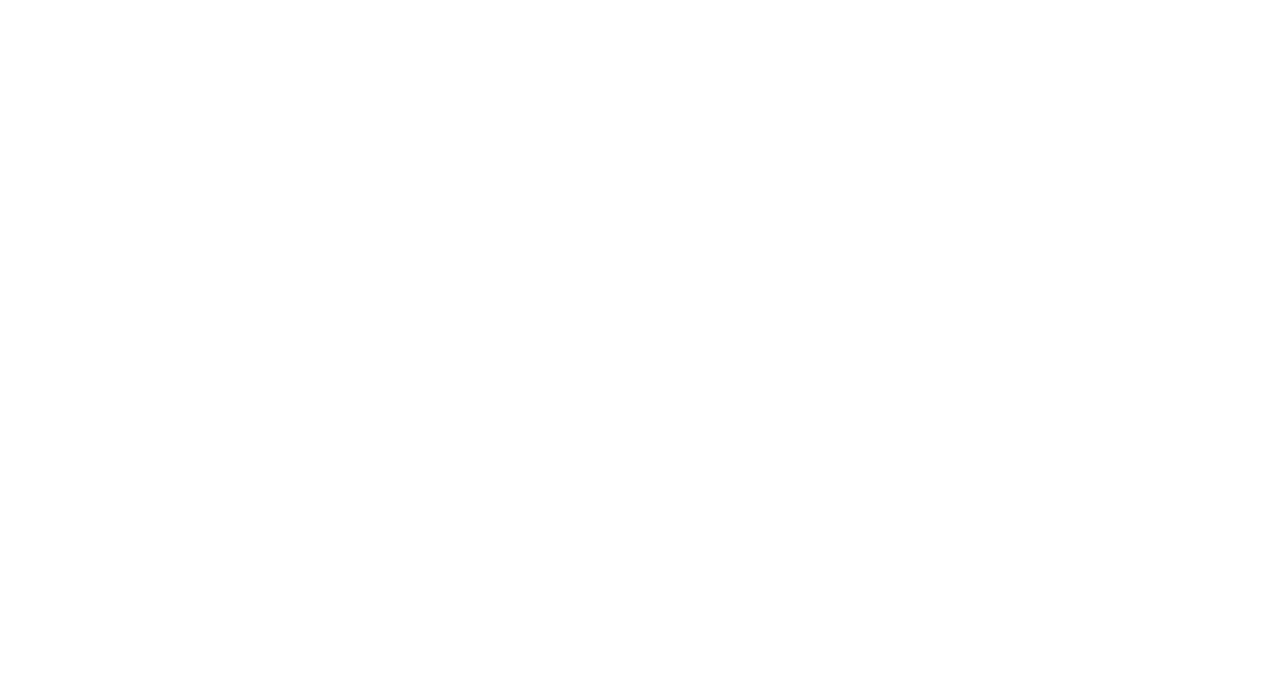
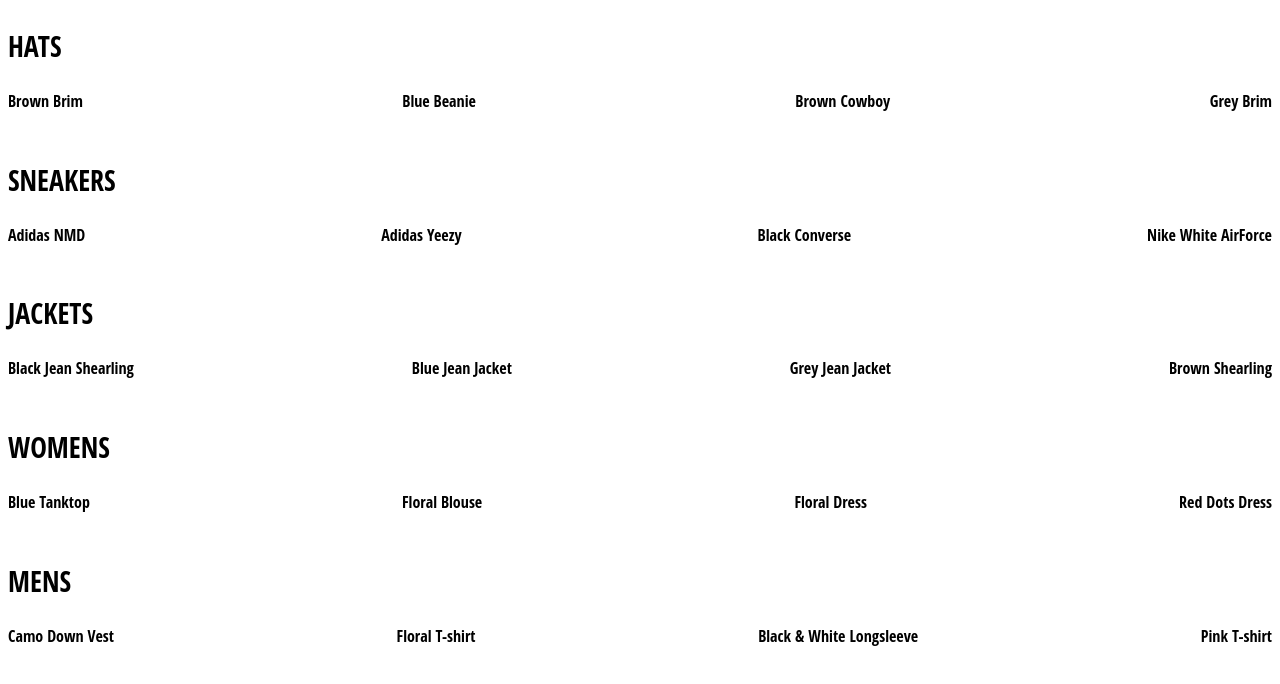
Before and after one commit to Divesh-singh/react-master-project, a React (Create React App) app: page /shop in a window 1280 px wide. Shown: the top 684 px of the page. Built offline with nearby package versions, Linux system fonts and the light colour scheme.

Commit message:
shop page development

```diff
--- a/src/App.js
+++ b/src/App.js
@@ -4,21 +4,15 @@
 import './App.css';
 
 import HomePage from './pages/homepage/homepage.component.jsx';
+import ShopPage from './pages/shop/shop.component';
 
-const HatsPage = () => (
-  <div>
-    <h1>
-      This is HATS PAGE
-    </h1>
-  </div>
-);
 
 function App() {
   return (
     <div>
       <Switch>
         <Route exact path='/' component={HomePage} />
-        <Route exact path='/shop/hats' component={HatsPage} />
+        <Route exact path='/shop' component={ShopPage} />
       </Switch>
 
     </div>
--- /dev/null
+++ b/src/components/collection-preview-component/collection-preview.component.jsx
@@ -0,0 +1,17 @@
+import React from 'react';
+
+import './collection-preview.styles.scss';
+
+const CollectionPreview = ({title, items }) => (
+    <div className="collection-preview">
+        <h1 className="title">{ title.toUpperCase()}</h1>
+        <div className="preview">
+            { items.filter((item, idx) => idx < 4)
+            .map(item => (
+                <div key={item.id}>{item.name}</div>
+            ))}
+        </div>
+    </div>
+);
+
+export default CollectionPreview;
--- /dev/null
+++ b/src/components/collection-preview-component/collection-preview.styles.css
@@ -0,0 +1,13 @@
+.collection-preview {
+  display: flex;
+  flex-direction: column;
+  margin-bottom: 30px;
+}
+.collection-preview .title {
+  font-size: 28px;
+  margin-bottom: 25px;
+}
+.collection-preview .preview {
+  display: flex;
+  justify-content: space-between;
+}
--- /dev/null
+++ b/src/components/collection-preview-component/collection-preview.styles.scss
@@ -0,0 +1,15 @@
+.collection-preview {
+    display: flex;
+    flex-direction: column;
+    margin-bottom: 30px;
+
+    .title {
+      font-size: 28px;
+      margin-bottom: 25px;
+    }
+
+    .preview {
+      display: flex;
+      justify-content: space-between;
+    }
+  }
--- /dev/null
+++ b/src/pages/shop/shop.component.jsx
@@ -0,0 +1,29 @@
+import React from 'react';
+import SHOP_DATA from './shop.data'
+import CollectionPreview from '../../components/collection-preview-component/collection-preview.component'
+
+class ShopPage extends React.Component {
+    constructor(props) {
+        super(props);
+
+        this.state = {
+            collections: SHOP_DATA
+        };
+    }
+
+    render() {
+        const {collections} = this.state;
+        return (
+            <div className="shop-page">
+            {
+                collections.map(({id, ...otherCollectionProps}) => (
+                    <CollectionPreview key={id} {...otherCollectionProps} />
+                ))
+
+            }
+            </div>
+        )
+    }
+}
+
+export default ShopPage;
--- /dev/null
+++ b/src/pages/shop/shop.data.jsx
@@ -0,0 +1,249 @@
+const SHOP_DATA = [
+    {
+      id: 1,
+      title: 'Hats',
+      routeName: 'hats',
+      items: [
+        {
+          id: 1,
+          name: 'Brown Brim',
+          imageUrl: 'https://i.ibb.co/ZYW3VTp/brown-brim.png',
+          price: 25
+        },
+        {
+          id: 2,
+          name: 'Blue Beanie',
+          imageUrl: 'https://i.ibb.co/ypkgK0X/blue-beanie.png',
+          price: 18
+        },
+        {
+          id: 3,
+          name: 'Brown Cowboy',
+          imageUrl: 'https://i.ibb.co/QdJwgmp/brown-cowboy.png',
+          price: 35
+        },
+        {
+          id: 4,
+          name: 'Grey Brim',
+          imageUrl: 'https://i.ibb.co/RjBLWxB/grey-brim.png',
+          price: 25
+        },
+        {
+          id: 5,
+          name: 'Green Beanie',
+          imageUrl: 'https://i.ibb.co/YTjW3vF/green-beanie.png',
+          price: 18
+        },
+        {
+          id: 6,
+          name: 'Palm Tree Cap',
+          imageUrl: 'https://i.ibb.co/rKBDvJX/palm-tree-cap.png',
+          price: 14
+        },
+        {
+          id: 7,
+          name: 'Red Beanie',
+          imageUrl: 'https://i.ibb.co/bLB646Z/red-beanie.png',
+          price: 18
+        },
+        {
+          id: 8,
+          name: 'Wolf Cap',
+          imageUrl: 'https://i.ibb.co/1f2nWMM/wolf-cap.png',
+          price: 14
+        },
+        {
+          id: 9,
+          name: 'Blue Snapback',
+          imageUrl: 'https://i.ibb.co/X2VJP2W/blue-snapback.png',
+          price: 16
+        }
+      ]
+    },
+    {
+      id: 2,
+      title: 'Sneakers',
+      routeName: 'sneakers',
+      items: [
+        {
+          id: 1,
+          name: 'Adidas NMD',
+          imageUrl: 'https://i.ibb.co/0s3pdnc/adidas-nmd.png',
+          price: 220
+        },
+        {
+          id: 2,
+          name: 'Adidas Yeezy',
+          imageUrl: 'https://i.ibb.co/dJbG1cT/yeezy.png',
+          price: 280
+        },
+        {
+          id: 3,
+          name: 'Black Converse',
+          imageUrl: 'https://i.ibb.co/bPmVXyP/black-converse.png',
+          price: 110
+        },
+        {
+          id: 4,
+          name: 'Nike White AirForce',
+          imageUrl: 'https://i.ibb.co/1RcFPk0/white-nike-high-tops.png',
+          price: 160
+        },
+        {
+          id: 5,
+          name: 'Nike Red High Tops',
+          imageUrl: 'https://i.ibb.co/QcvzydB/nikes-red.png',
+          price: 160
+        },
+        {
+          id: 6,
+          name: 'Nike Brown High Tops',
+          imageUrl: 'https://i.ibb.co/fMTV342/nike-brown.png',
+          price: 160
+        },
+        {
+          id: 7,
+          name: 'Air Jordan Limited',
+          imageUrl: 'https://i.ibb.co/w4k6Ws9/nike-funky.png',
+          price: 190
+        },
+        {
+          id: 8,
+          name: 'Timberlands',
+          imageUrl: 'https://i.ibb.co/Mhh6wBg/timberlands.png',
+          price: 200
+        }
+      ]
+    },
+    {
+      id: 3,
+      title: 'Jackets',
+      routeName: 'jackets',
+      items: [
+        {
+          id: 1,
+          name: 'Black Jean Shearling',
+          imageUrl: 'https://i.ibb.co/XzcwL5s/black-shearling.png',
+          price: 125
+        },
+        {
+          id: 2,
+          name: 'Blue Jean Jacket',
+          imageUrl: 'https://i.ibb.co/mJS6vz0/blue-jean-jacket.png',
+          price: 90
+        },
+        {
+          id: 3,
+          name: 'Grey Jean Jacket',
+          imageUrl: 'https://i.ibb.co/N71k1ML/grey-jean-jacket.png',
+          price: 90
+        },
+        {
+          id: 4,
+          name: 'Brown Shearling',
+          imageUrl: 'https://i.ibb.co/s96FpdP/brown-shearling.png',
+          price: 165
+        },
+        {
+          id: 5,
+          name: 'Tan Trench',
+          imageUrl: 'https://i.ibb.co/M6hHc3F/brown-trench.png',
+          price: 185
+        }
+      ]
+    },
+    {
+      id: 4,
+      title: 'Womens',
+      routeName: 'womens',
+      items: [
+        {
+          id: 1,
+          name: 'Blue Tanktop',
+          imageUrl: 'https://i.ibb.co/7CQVJNm/blue-tank.png',
+          price: 25
+        },
+        {
+          id: 2,
+          name: 'Floral Blouse',
+          imageUrl: 'https://i.ibb.co/4W2DGKm/floral-blouse.png',
+          price: 20
+        },
+        {
+          id: 3,
+          name: 'Floral Dress',
+          imageUrl: 'https://i.ibb.co/KV18Ysr/floral-skirt.png',
+          price: 80
+        },
+        {
+          id: 4,
+          name: 'Red Dots Dress',
+          imageUrl: 'https://i.ibb.co/N3BN1bh/red-polka-dot-dress.png',
+          price: 80
+        },
+        {
+          id: 5,
+          name: 'Striped Sweater',
+          imageUrl: 'https://i.ibb.co/KmSkMbH/striped-sweater.png',
+          price: 45
+        },
+        {
+          id: 6,
+          name: 'Yellow Track Suit',
+          imageUrl: 'https://i.ibb.co/v1cvwNf/yellow-track-suit.png',
+          price: 135
+        },
+        {
+          id: 7,
+          name: 'White Blouse',
+          imageUrl: 'https://i.ibb.co/qBcrsJg/white-vest.png',
+          price: 20
+        }
+      ]
+    },
+    {
+      id: 5,
+      title: 'Mens',
+      routeName: 'mens',
+      items: [
+        {
+          id: 1,
+          name: 'Camo Down Vest',
+          imageUrl: 'https://i.ibb.co/xJS0T3Y/camo-vest.png',
+          price: 325
+        },
+        {
+          id: 2,
+          name: 'Floral T-shirt',
+          imageUrl: 'https://i.ibb.co/qMQ75QZ/floral-shirt.png',
+          price: 20
+        },
+        {
+          id: 3,
+          name: 'Black & White Longsleeve',
+          imageUrl: 'https://i.ibb.co/55z32tw/long-sleeve.png',
+          price: 25
+        },
+        {
+          id: 4,
+          name: 'Pink T-shirt',
+          imageUrl: 'https://i.ibb.co/RvwnBL8/pink-shirt.png',
+          price: 25
+        },
+        {
+          id: 5,
+          name: 'Jean Long Sleeve',
+          imageUrl: 'https://i.ibb.co/VpW4x5t/roll-up-jean-shirt.png',
+          price: 40
+        },
+        {
+          id: 6,
+          name: 'Burgundy T-shirt',
+          imageUrl: 'https://i.ibb.co/mh3VM1f/polka-dot-shirt.png',
+          price: 25
+        }
+      ]
+    }
+  ]
+
+  export default SHOP_DATA
```
Also changed, not shown: src/components/collection-item/collection-item.components.jsx (added, +18 -0 lines), src/components/collection-item/collection-item.styles.css (added, +28 -0 lines), src/components/collection-item/collection-item.styles.scss (added, +32 -0 lines), src/pages/shop/shop.styles.scss (added).
